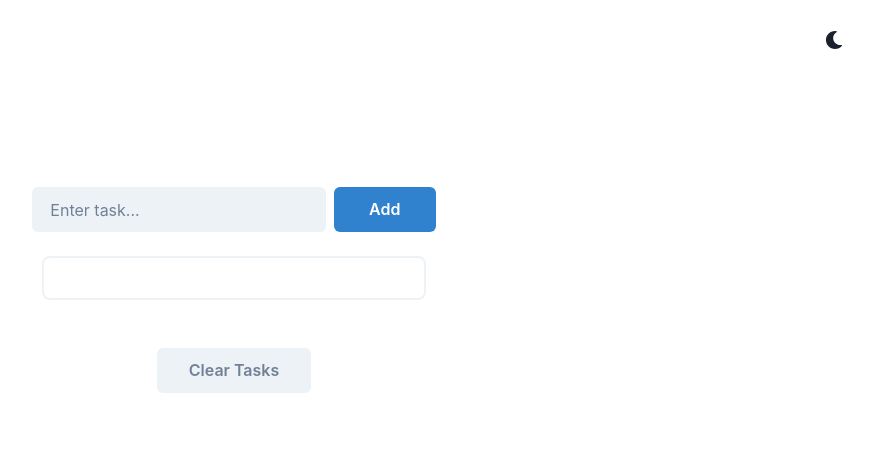
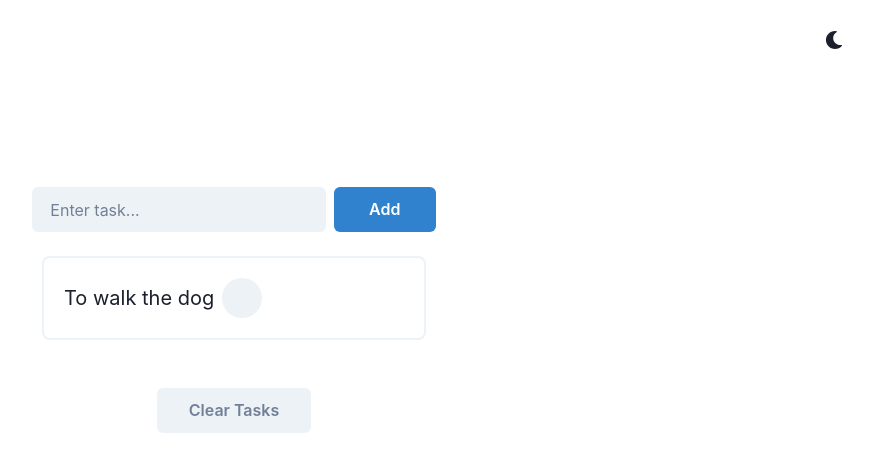
Before and after one commit to juleni/todo-list-supabase, a React (Create React App) app: page / in a window 1280 px wide. Shown: the top 472 px of the page, without its empty margins (406-1279 px from the left). Built offline with nearby package versions, Linux system fonts and the light colour scheme.

Commit message:
Added DeleteTask  component

```diff
--- /dev/null
+++ b/src/components/DeleteTask.js
@@ -0,0 +1,5 @@
+import { IconButton } from '@chakra-ui/react';
+
+export default function DeleteTask({ id }) {
+  return <IconButton isRound="true" />;
+}
--- a/src/components/TaskList.js
+++ b/src/components/TaskList.js
@@ -1,5 +1,6 @@
-import { StackDivider, VStack } from '@chakra-ui/react';
+import { HStack, StackDivider, Text, VStack } from '@chakra-ui/react';
 import ClearTasks from './ClearTasks';
+import DeleteTask from './DeleteTask';
 
 export default function TaskList() {
   return (
@@ -13,7 +14,12 @@ export default function TaskList() {
         w="100%"
         maxW={{ base: '90vw', sm: '80vw', lg: '50vw', xl: '30vw' }}
         alignItems="stretch"
-      ></VStack>
+      >
+        <HStack key="">
+          <Text>To walk the dog</Text>
+          <DeleteTask />
+        </HStack>
+      </VStack>
       <ClearTasks />
     </>
   );
```
